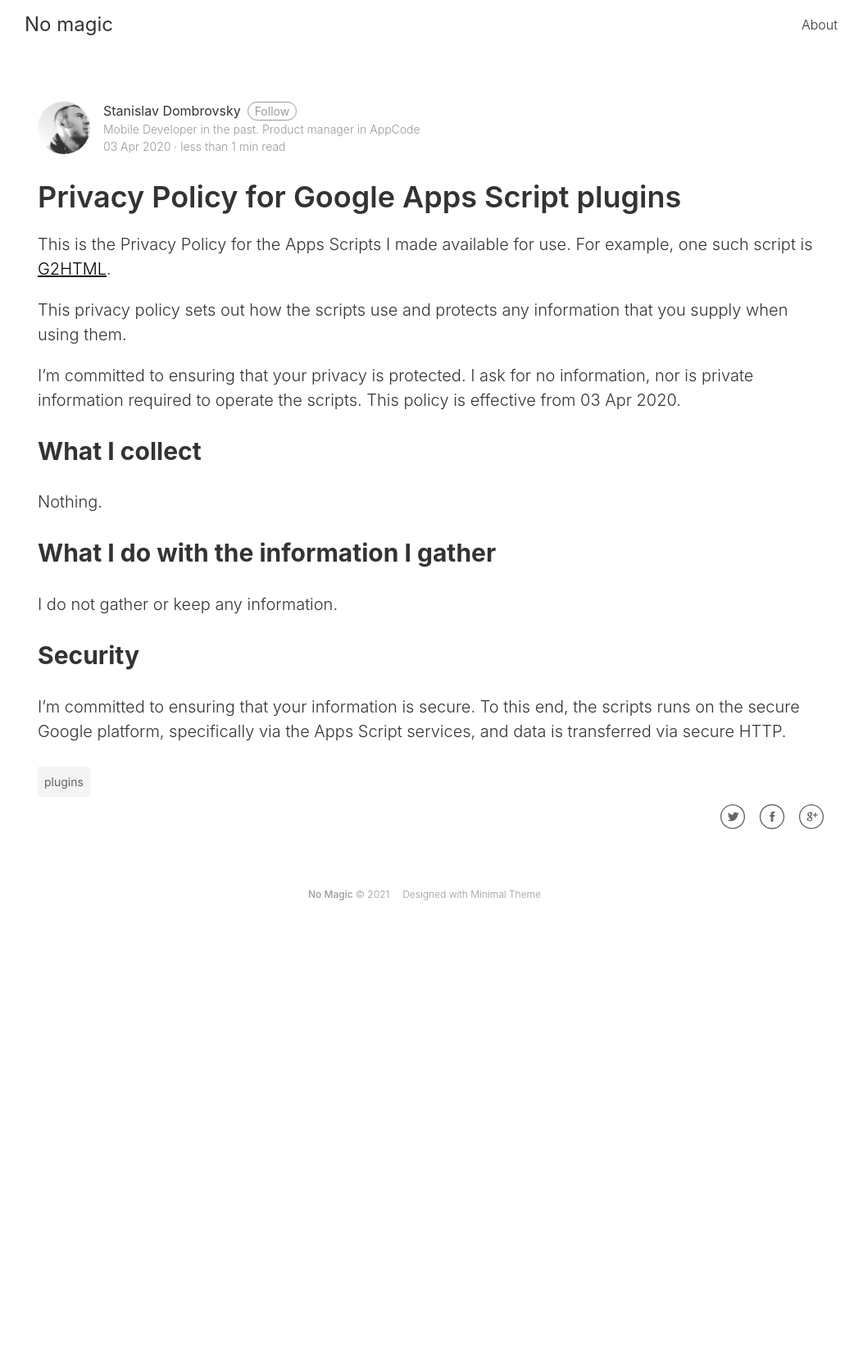
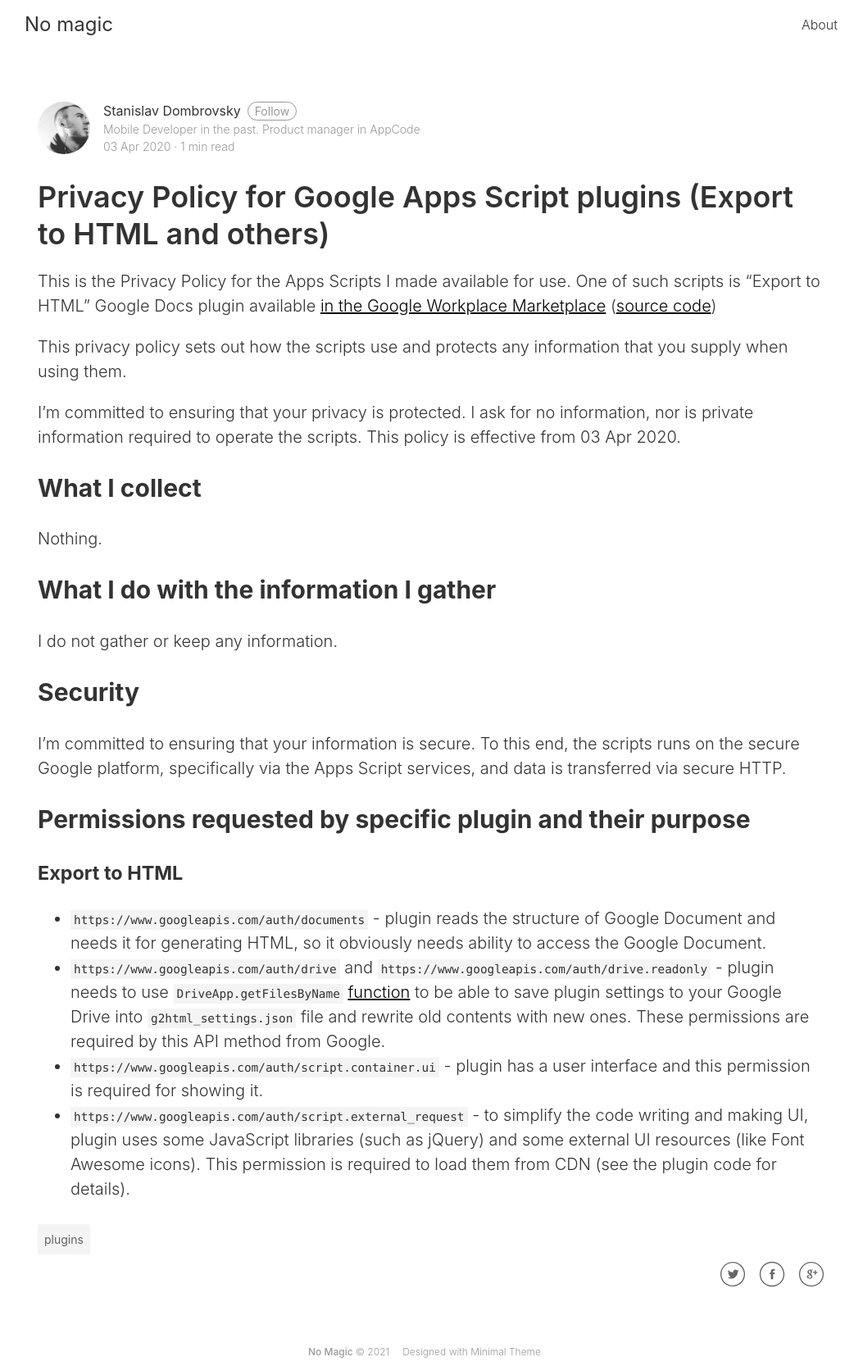
Before and after one commit to yeswolf/yeswolf.github.io, a Jekyll site: the page built from _posts/2019-04-03-privacy.md, in a window 1280 px wide. Shown: the whole page at 82% size, without its empty margins (114-1167 px from the left). Built offline with Jekyll 4.4.1, drawn with Linux system fonts in a browser that asks for light colours; nearby versions of some CDN libraries; before the commit the page ends 1108 px from its top, so only the background shows below that.

Commit message:
Update privacy policy

````diff
--- a/_posts/2019-04-03-privacy.md
+++ b/_posts/2019-04-03-privacy.md
@@ -1,6 +1,6 @@
 ---
 layout: post
-title:  "Privacy Policy for Google Apps Script plugins"
+title:  "Privacy Policy for Google Apps Script plugins (Export to HTML and others)"
 date:   3 Apr 2020
 categories: plugins
 author: yeswolf
@@ -8,7 +8,7 @@ author_bio: false
 comments: false
 ---
 
-This is the Privacy Policy for the Apps Scripts I made available for use. For example, one such script is [G2HTML](https://github.com/yeswolf/G2HTML).
+This is the Privacy Policy for the Apps Scripts I made available for use. One of such scripts is "Export to HTML" Google Docs plugin available [in the Google Workplace Marketplace](https://gsuite.google.com/marketplace/app/export_to_html/807648787184) ([source code](https://github.com/yeswolf/G2HTML))
 
 This privacy policy sets out how the scripts use and protects any information that you supply when using them.
 
@@ -25,3 +25,12 @@ I do not gather or keep any information.
 ## Security
 
 I'm committed to ensuring that your information is secure. To this end, the scripts runs on the secure Google platform, specifically via the Apps Script services, and data is transferred via secure HTTP.
+
+## Permissions requested by specific plugin and their purpose
+
+### Export to HTML
+
+- ```https://www.googleapis.com/auth/documents``` - plugin reads the structure of Google Document and needs it for generating HTML, so it obviously needs ability to access the Google Document.
+- ```https://www.googleapis.com/auth/drive``` and ```https://www.googleapis.com/auth/drive.readonly``` - plugin needs to use ```DriveApp.getFilesByName``` [function](https://developers.google.com/apps-script/reference/drive/drive-app#getFilesByName(String)) to be able to save plugin settings to your Google Drive into ```g2html_settings.json``` file and rewrite old contents with new ones. These permissions are required by this API method from Google.
+- ```https://www.googleapis.com/auth/script.container.ui``` - plugin has a user interface and this permission is required for showing it.
+- ```https://www.googleapis.com/auth/script.external_request``` - to simplify the code writing and making UI, plugin uses some JavaScript libraries (such as jQuery) and some external UI resources (like Font Awesome icons). This permission is required to load them from CDN (see the plugin code for details).
````
